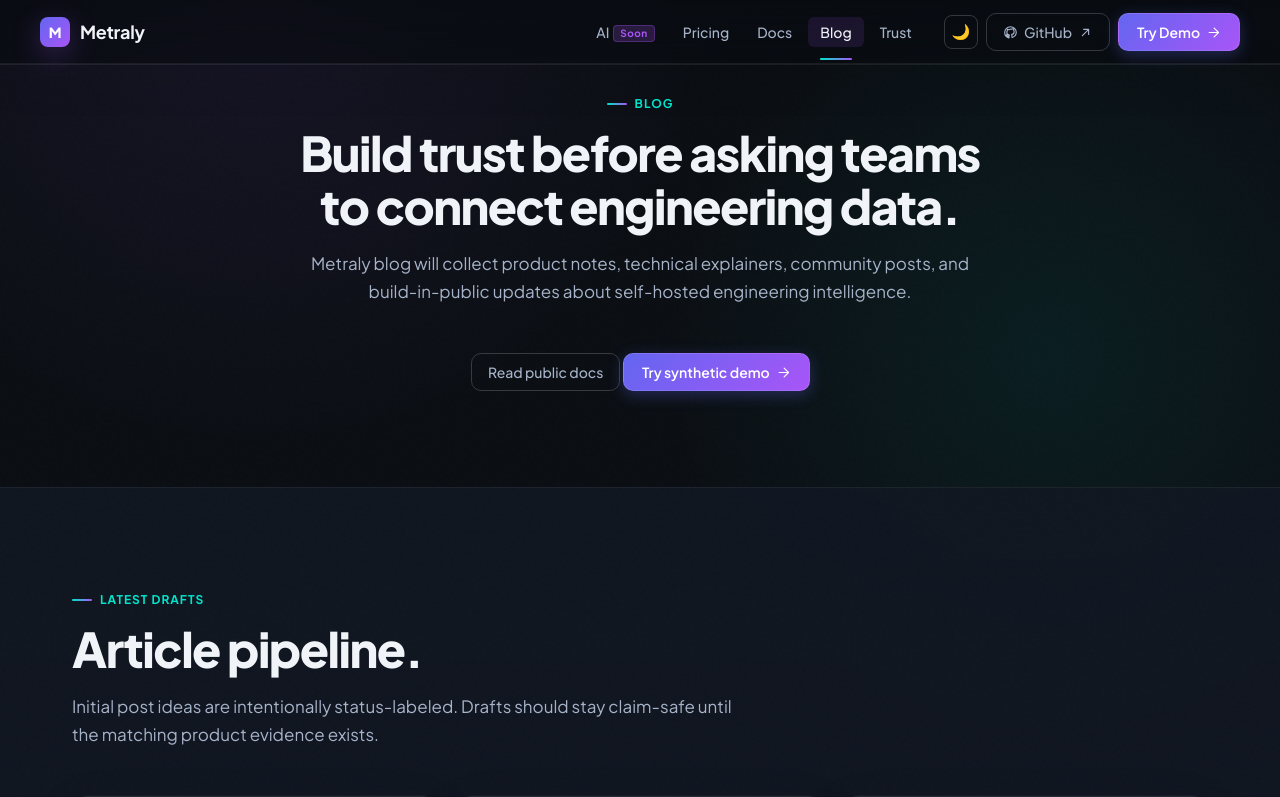
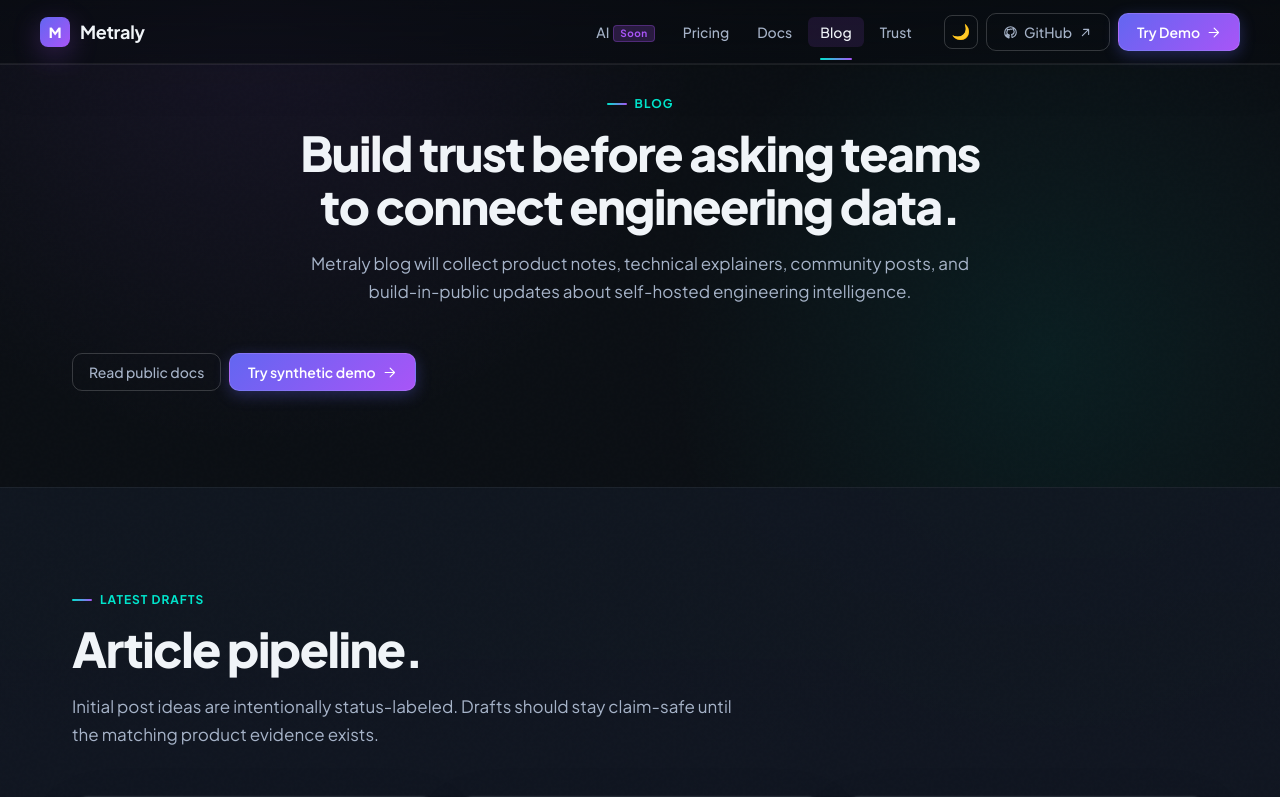
Before and after one commit to getmetraly/website, a Next.js app: page /blog in a window 1280 px wide. Shown: the top 797 px of the page. Built offline with nearby package versions, Linux system fonts and the light colour scheme.

Commit message:
style: add spacing between status pills in stacks

```diff
--- a/components/ui/primitives.module.css
+++ b/components/ui/primitives.module.css
@@ -211,6 +211,13 @@
 .stack {
   display: grid;
   gap: 12px;
+}
+
+.stack > div {
+  display: flex;
+  flex-wrap: wrap;
+  gap: 8px;
+  align-items: center;
 }
 
 .statusPill {
```
